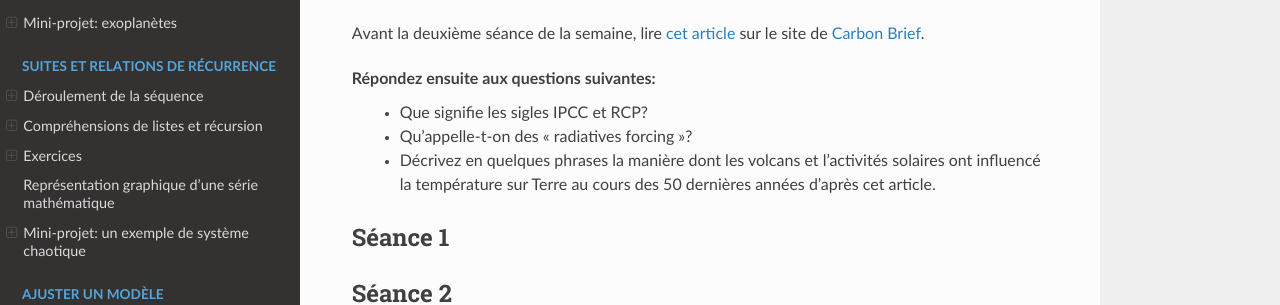
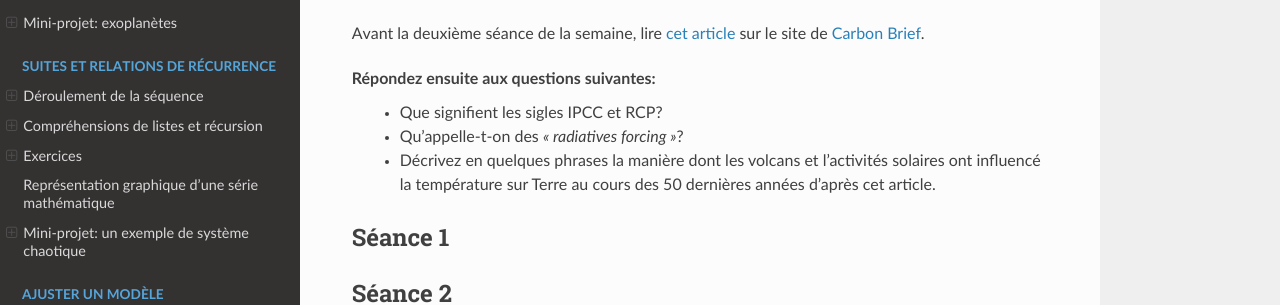
Before and after one commit to phys-mod/site, a Sphinx documentation site: the page built from source/sequences/05-ajustement-modele/contenu.rst, in a window 1280 px wide and 1145 px high. Shown: the part 447-752 px from the top of the window. Built offline with Sphinx 7.4.7 and the Read the Docs theme 2.0.0, drawn with Linux system fonts in a browser that asks for light colours.

Commit message:
Update contenu.rst

```diff
--- a/source/sequences/05-ajustement-modele/contenu.rst
+++ b/source/sequences/05-ajustement-modele/contenu.rst
@@ -19,8 +19,8 @@ Avant la première séance de la semaine:
 Avant la deuxième séance de la semaine, lire `cet article  <https://www.carbonbrief.org/analysis-why-scientists-think-100-of-global-warming-is-due-to-humans>`_ sur le site de `Carbon Brief  <https://en.wikipedia.org/wiki/Carbon_Brief>`_.
 
 Répondez ensuite aux questions suivantes:
- - Que signifie les sigles IPCC et RCP?
- - Qu'appelle-t-on des "radiatives forcing"?
+ - Que signifient les sigles IPCC et RCP?
+ - Qu'appelle-t-on des *"radiatives forcing"*?
  - Décrivez en quelques phrases la manière dont les volcans et l'activités solaires ont influencé la température sur Terre au cours des 50 dernières années d'après cet article.
 
 
```
